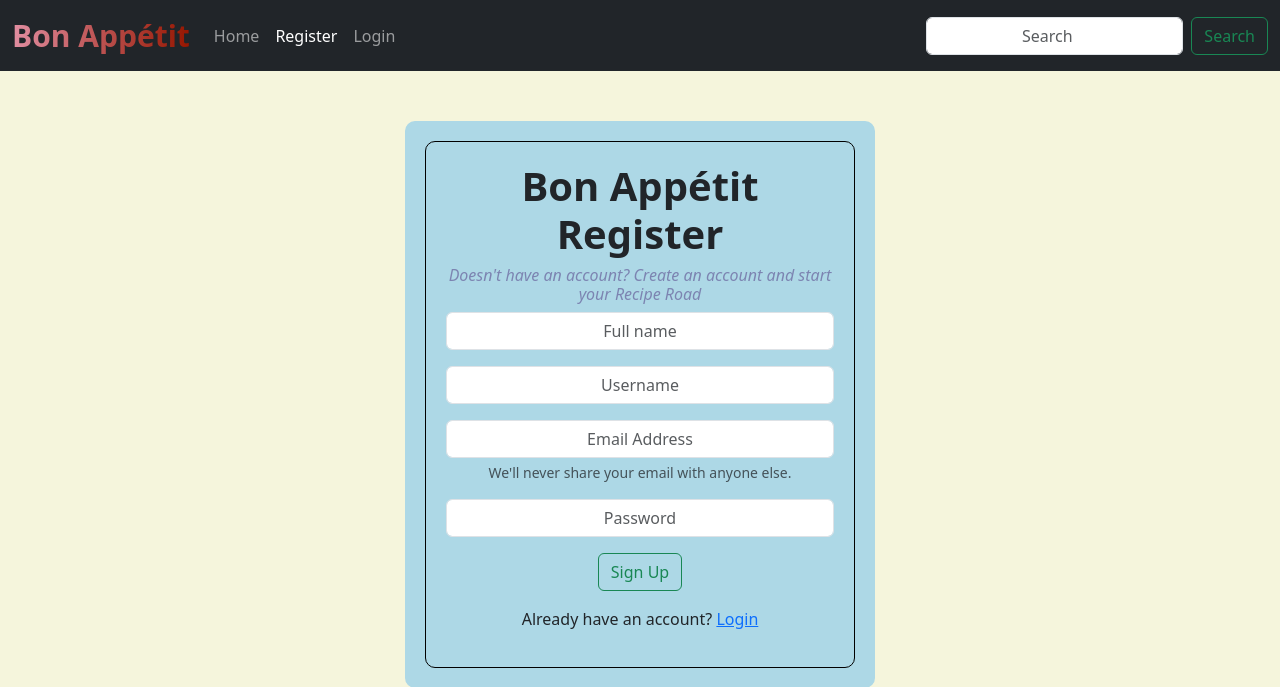
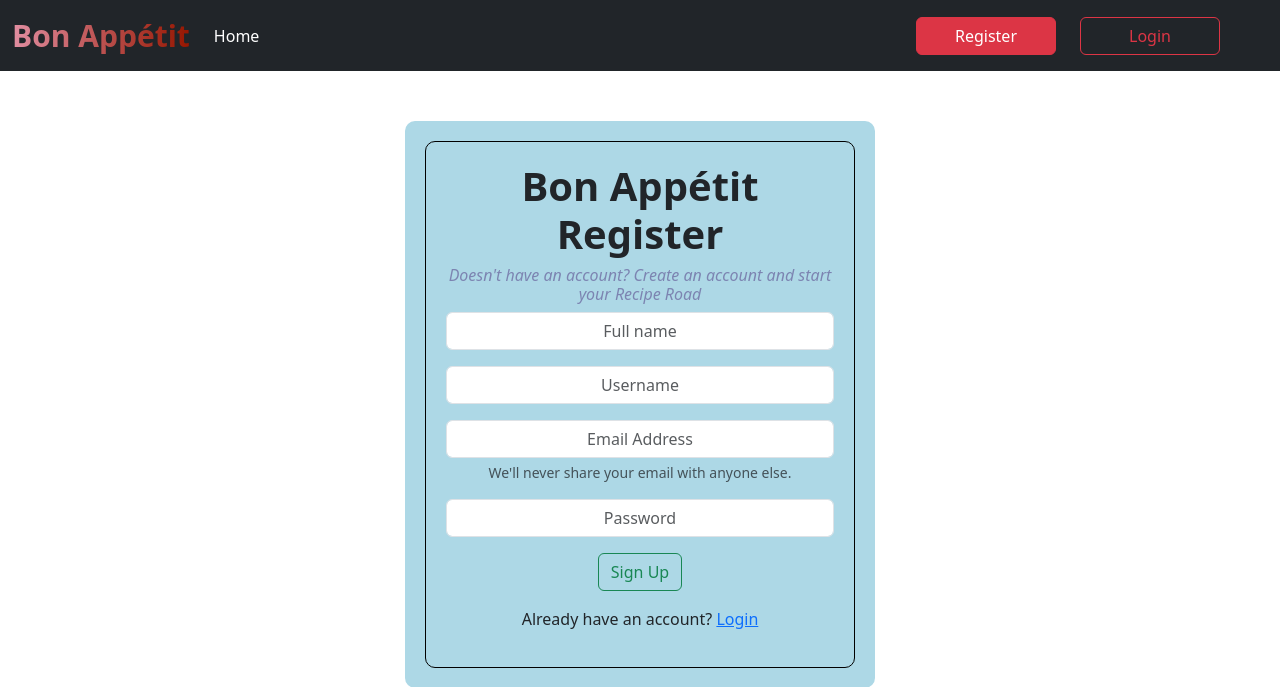
Before and after one commit to Linara2/AI_PHP_Recipe_Tracker_new, a PHP site: page /register.php in a window 1280 px wide. Shown: the top 687 px of the page. Run offline with PHP 8.4, Linux system fonts and the light colour scheme.

Commit message:
modified:   dashboard.php 	renamed:    index.html -> index.php 	modified:   login.php 	new file:   nav-common.php 	new file:   nav-logged.php 	modified:   recipe/index.php 	modified:   register.php

```diff
--- /dev/null
+++ b/nav-common.php
@@ -0,0 +1,54 @@
+<nav class="navbar navbar-expand-lg navbar-dark bg-dark">
+        <div class="container-fluid">
+          <a class="navbar-brand" href="index.php">Bon Appétit</a>
+          <button class="navbar-toggler" type="button" data-bs-toggle="collapse" data-bs-target="#navbarSupportedContent" aria-controls="navbarSupportedContent" aria-expanded="false" aria-label="Toggle navigation">
+            <span class="navbar-toggler-icon"></span>
+          </button>
+        <div class="collapse navbar-collapse" id="navbarSupportedContent">
+          <ul class="navbar-nav me-auto mb-2 mb-lg-0">
+            <?php
+            if (basename($_SERVER['PHP_SELF']) === 'index.php') {
+            }else{
+                echo '<li class="nav-item">
+              <a class="nav-link active" aria-current="page" href="index.php">Home</a>
+              </li>';
+            }
+            ?>
+
+          </ul>
+          <div class="d-grid gap-4 d-md-flex justify-content me-md-5">
+            <?php
+            if (basename($_SERVER['PHP_SELF']) === 'register.php') {
+                echo '<a class="btn btn-danger btn-login" href="register.php">Register</a>';
+            }else{
+                echo '<a class="btn btn-outline-danger btn-register" href="register.php">Register</a>';
+            }
+            ?>
+
+            <?php
+            if(basename($_SERVER['PHP_SELF']) === 'login.php'){
+                echo '<a class="btn btn-danger btn-login" href="login.php">Login</a>';
+            }else{
+                echo '<a class="btn btn-outline-danger btn-register" href="login.php">Login</a>';
+            }
+            ?>
+
+          </form>
+        </div>
+        <style>
+        .btn-login,
+        .btn-register {
+            width: 140px;
+        }
+</style>
+      </div>
+</nav>
+
+    <style>
+      .navbar-brand{
+        font-weight:800;
+        background: linear-gradient(to right, #e18ea1, #961600);
+        -webkit-background-clip: text;
+        -webkit-text-fill-color: transparent;
+        font-size: 30px;
+      }
--- a/register.php
+++ b/register.php
@@ -11,42 +11,13 @@
     <link rel="manifest" href="images/faviocns/site.webmanifest">
   </head>
   <body>
-    <nav class="navbar navbar-expand-lg navbar-dark bg-dark">
-        <div class="container-fluid">
-          <a class="navbar-brand" href="index.html">Bon Appétit</a>
-          <button class="navbar-toggler" type="button" data-bs-toggle="collapse" data-bs-target="#navbarSupportedContent" aria-controls="navbarSupportedContent" aria-expanded="false" aria-label="Toggle navigation">
-            <span class="navbar-toggler-icon"></span>
-          </button>
-          <div class="collapse navbar-collapse" id="navbarSupportedContent">
-            <ul class="navbar-nav me-auto mb-2 mb-lg-0">
-              <li class="nav-item">
-                <a class="nav-link" aria-current="page" href="index.html">Home</a>
-              </li>
-              <li class="nav-item">
-                <a class="nav-link active" aria-current="page" href="register.php">Register</a>
-              </li>
-              <li class="nav-item">
-                <a class="nav-link" aria-current="page" href="login.php">Login</a>
-              </li>
-            </ul>
-            <form class="d-flex" role="search">
-              <input class="form-control me-2" type="search" placeholder="Search" aria-label="Search">
-              <button class="btn btn-outline-success" type="submit">Search</button>
-            </form>
-          </div>
-        </div>
-      </nav>
+  <?php
+    include_once("nav-common.php");
+  ?>
 
       <style>
         body{
           background-color: beige;
-        }
-        .navbar-brand{
-          font-weight:800;
-          background: linear-gradient(to right, #e18ea1, #961600);
-          -webkit-background-clip: text;
-          -webkit-text-fill-color: transparent;
-          font-size: 30px;
         }
         .container {
           max-width: 470px;
```
Also changed, not shown: dashboard.php (+9 -13 lines), index.php (renamed from index.html, +4 -33 lines), login.php (+3 -32 lines), recipe/index.php (+7 -8 lines), nav-logged.php (added).
